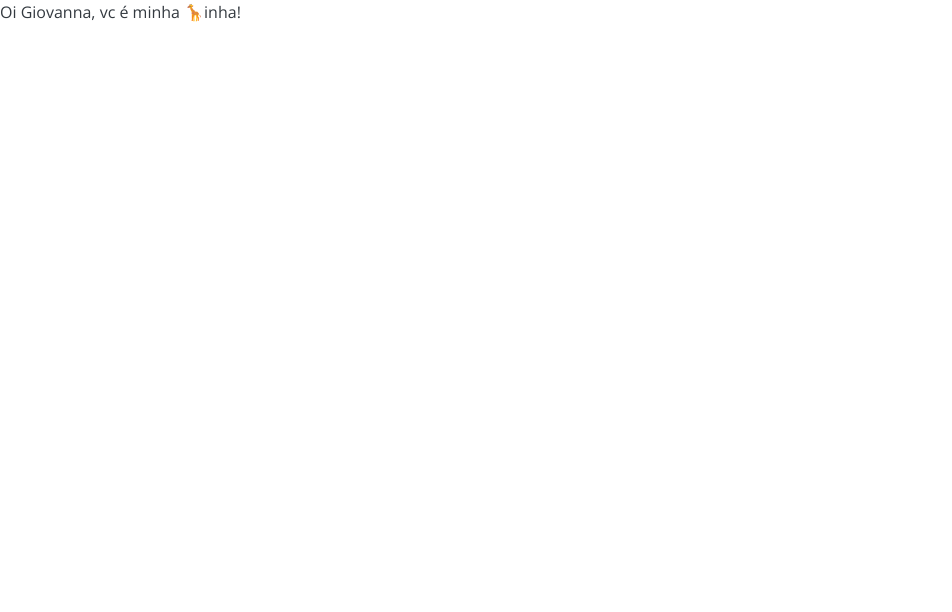
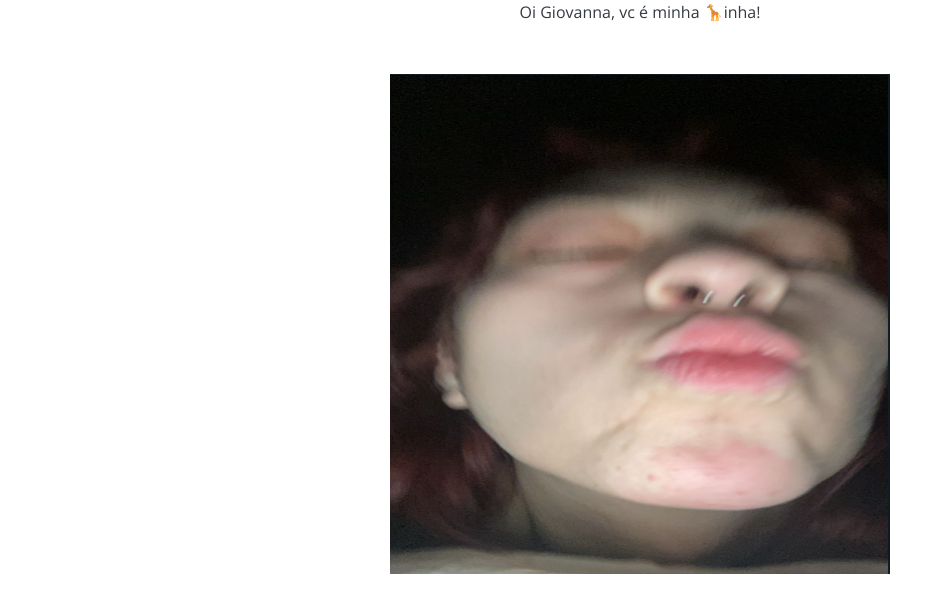
Before and after one commit to luizgrocco/investment-comparison, a React (Create React App) app: page / in a window 1280 px wide. Shown: the top 612 px of the page, without its empty margins (0-952 px from the left). Built offline with nearby package versions, Linux system fonts and the light colour scheme.

Commit message:
Girlfriend commit 2

```diff
--- a/src/App.tsx
+++ b/src/App.tsx
@@ -2,6 +2,7 @@ import React from "react";
 import { CssBaseline, ThemeProvider } from "@mui/material";
 import useMediaQuery from "@mui/material/useMediaQuery";
 import { theme } from "./themes";
+import gigi from "./assets/gigi.png";
 
 const App: React.FC = () => {
   const prefersDarkMode = useMediaQuery("(prefers-color-scheme: dark)");
@@ -10,7 +11,22 @@ const App: React.FC = () => {
   return (
     <ThemeProvider theme={theme}>
       <CssBaseline />
-      <div>Oi Giovanna, vc é minha 🦒inha!</div>
+      <div
+        style={{
+          display: "flex",
+          flexDirection: "column",
+          justifyContent: "center",
+        }}
+      >
+        <div style={{ textAlign: "center", marginBottom: "50px" }}>
+          Oi Giovanna, vc é minha 🦒inha!
+        </div>
+        <div
+          style={{ display: "flex", width: "100%", justifyContent: "center" }}
+        >
+          <img src={gigi} alt="Imagem da Girafinha" width={500} height={500} />
+        </div>
+      </div>
     </ThemeProvider>
   );
 };
```
Also changed, not shown: src/assets/gigi.png (added).
